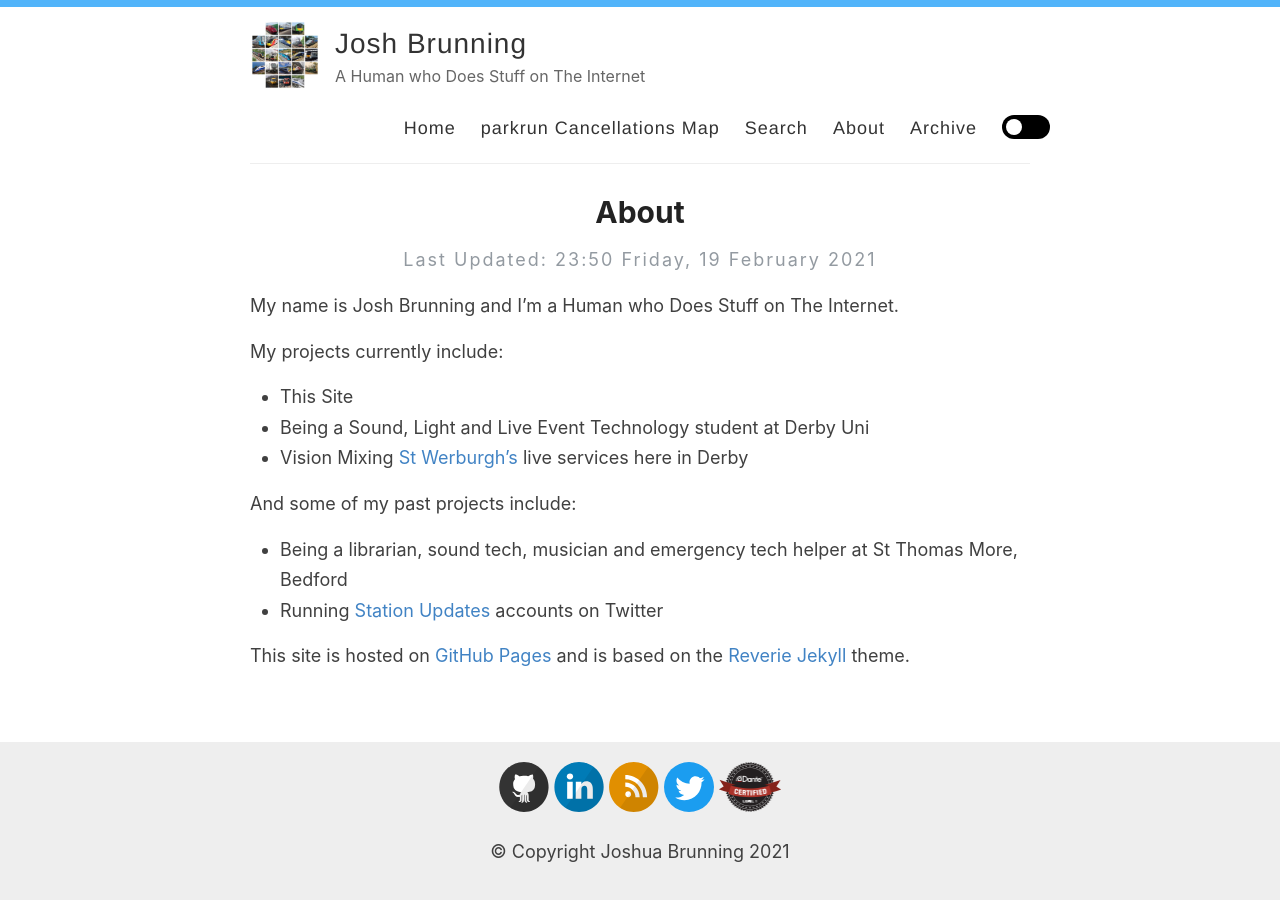
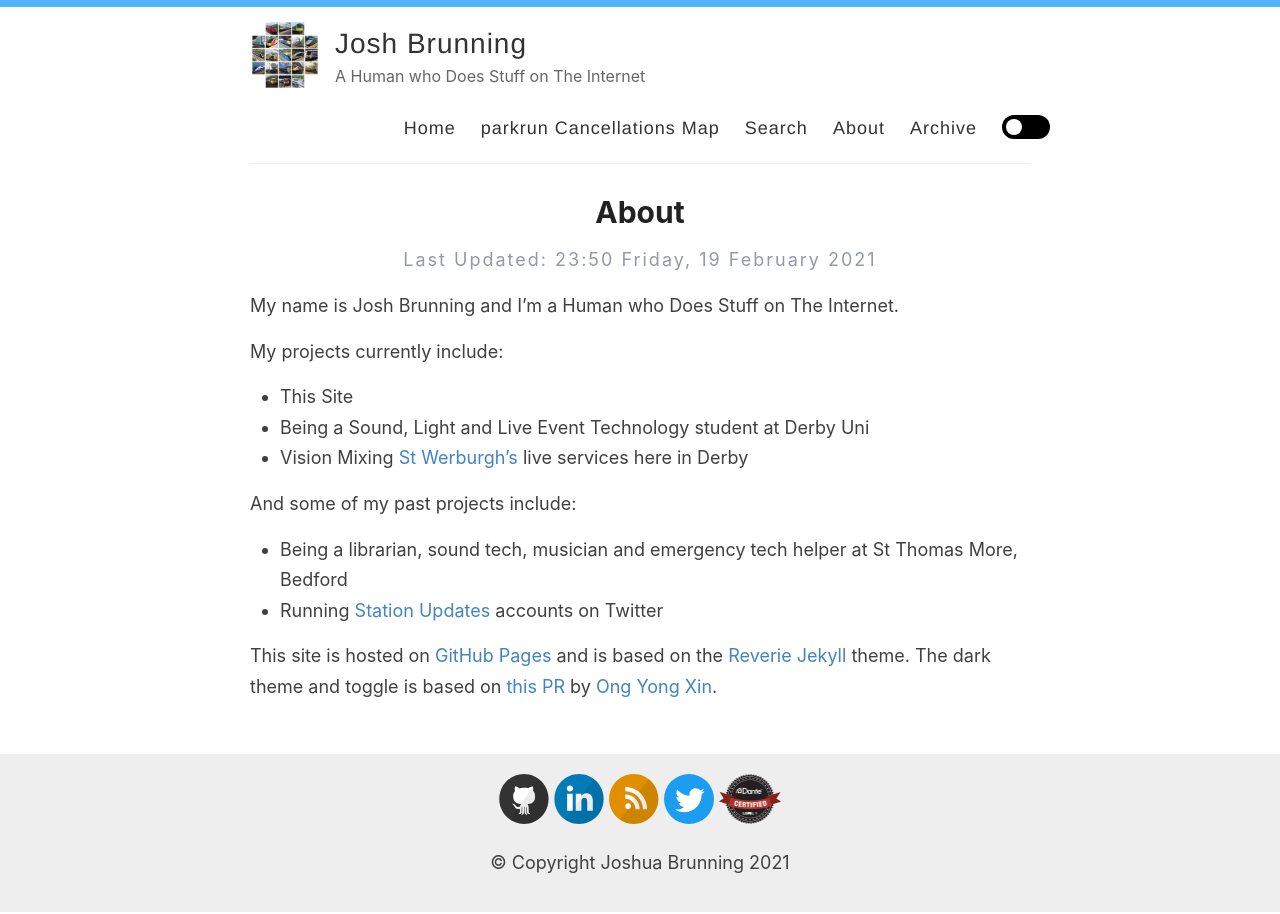
Before and after one commit to josh-justjosh/blog, a Jekyll site: the page built from _pages/Shared Content/about.md, in a window 1280 px wide. Built offline with Jekyll 4.4.1, drawn with Linux system fonts in a browser that asks for light colours.

Commit message:
Update file(s) "/_pages/Shared Content/" from "josh-justjosh/homepage"

```diff
--- a/_pages/Shared Content/about.md
+++ b/_pages/Shared Content/about.md
@@ -21,4 +21,4 @@ And some of my past projects include:
 
 
 
-This site is hosted on [GitHub Pages](https://pages.github.com/) and is based on the [Reverie](https://reverie-jekyll.netlify.app/about/) [Jekyll](https://jekyllrb.com/) theme. <!--Read more about how this website came to be *here*-->
+This site is hosted on [GitHub Pages](https://pages.github.com/) and is based on the [Reverie](https://reverie-jekyll.netlify.app/about/) [Jekyll](https://jekyllrb.com/) theme. The dark theme and toggle is based on [this PR](https://github.com/amitmerchant1990/reverie/pull/44/) by [Ong Yong Xin](https://ongyx.github.io/).<!--Read more about how this website came to be *here*-->
```
